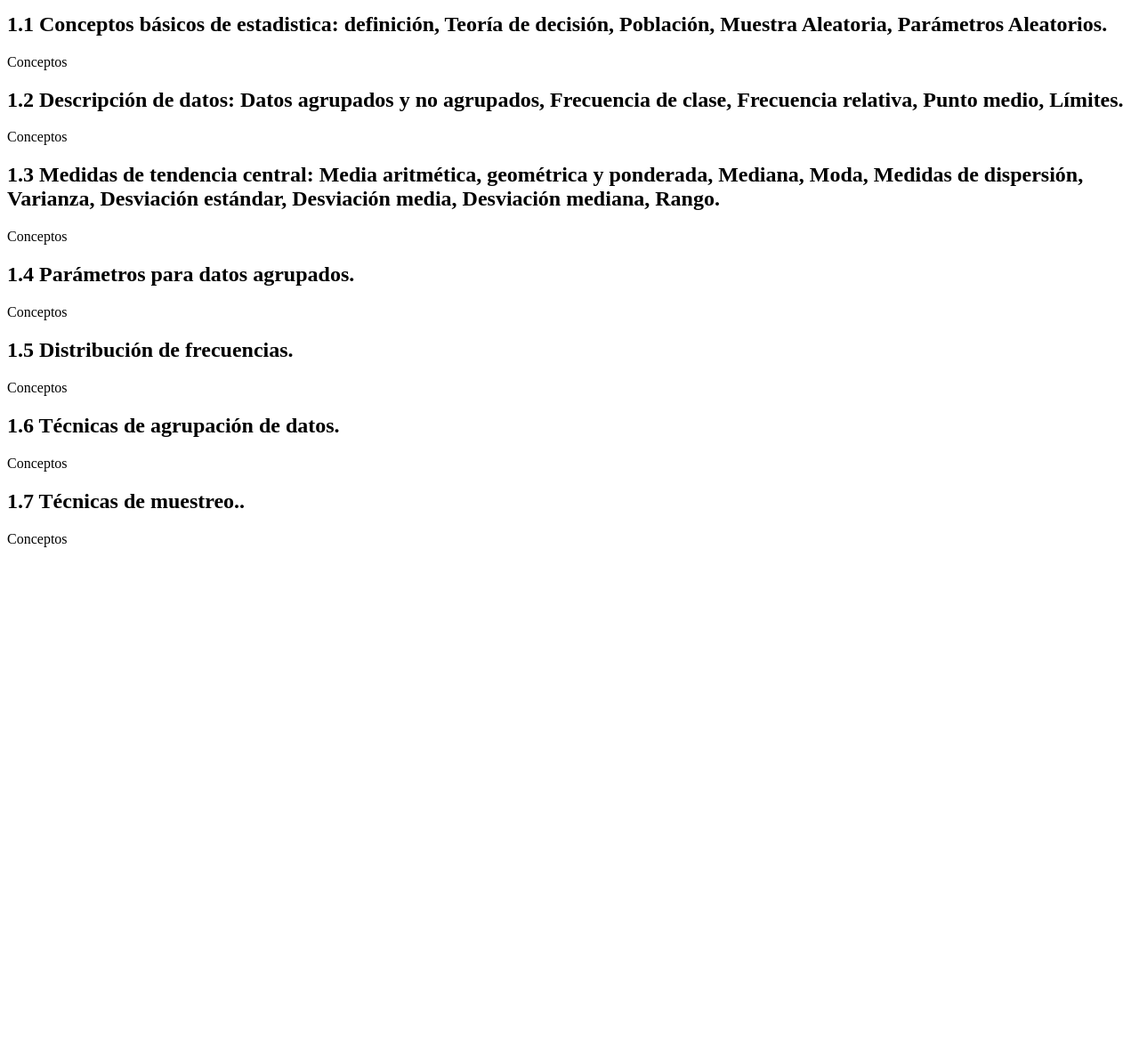
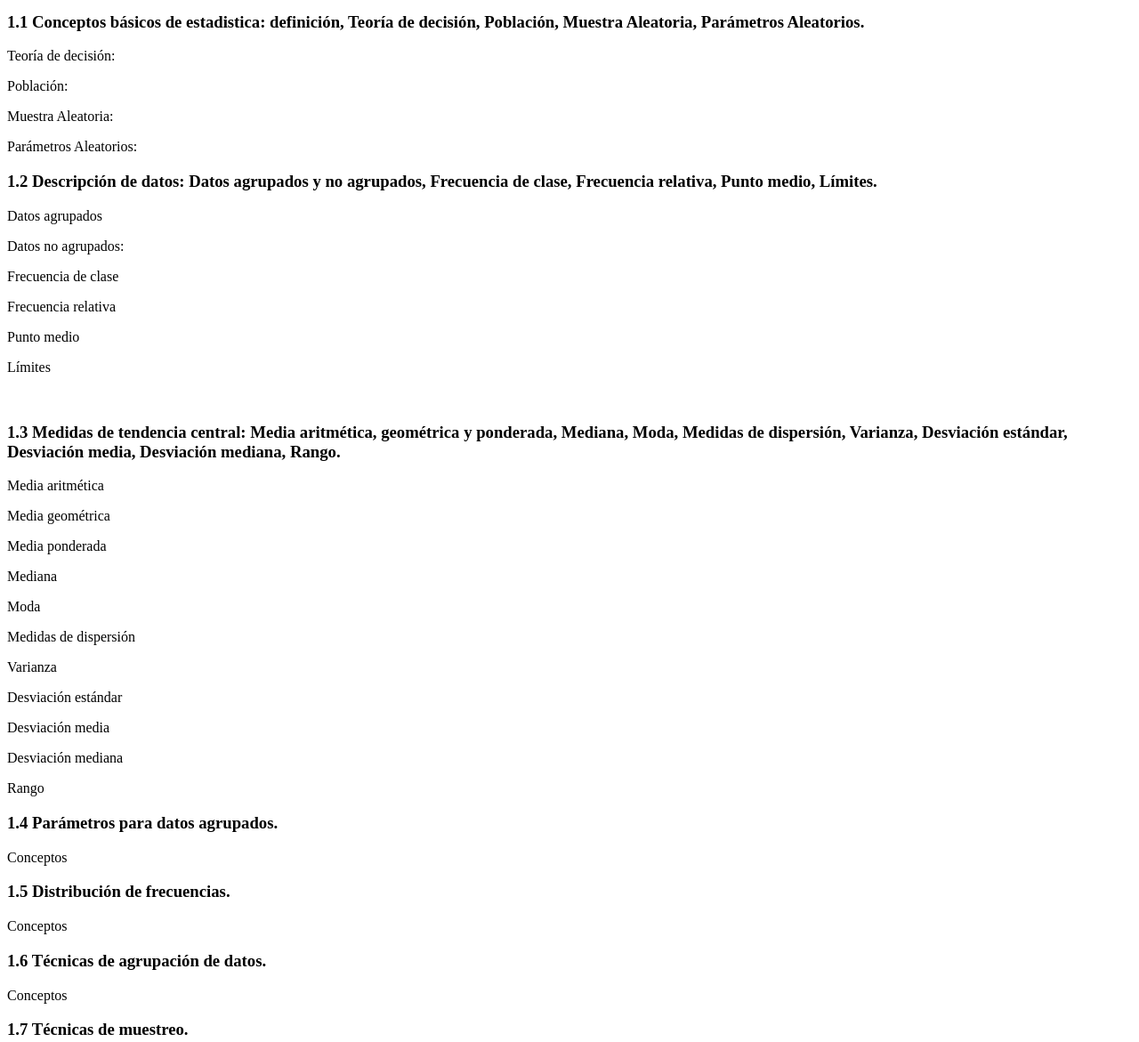
Before and after one commit to DanielAldanaLopez/TemarioPE, a plain HTML site: page Index.html in a window 1280 px wide. Shown: the part 100-1271 px from the top of the page at 89% size. Before the commit the page ends 800 px from the top, so only its background shows below. Drawn offline with Linux system fonts and the light colour scheme.

Commit message:
Punto de control

```diff
--- a/Index.html
+++ b/Index.html
@@ -18,26 +18,69 @@
 
 
     <!-- Detalles Importantes -->
-    <h2>1.1 Conceptos básicos de estadistica: definición, Teoría de decisión, Población, Muestra Aleatoria, Parámetros Aleatorios.</h2>
-    <p>Conceptos</p>
+    <h3>1.1 Conceptos básicos de estadistica: definición, Teoría de decisión, Población, Muestra Aleatoria, Parámetros Aleatorios.</h3>
 
-    <h2>1.2 Descripción de datos: Datos agrupados y no agrupados, Frecuencia de clase, Frecuencia relativa, Punto medio, Límites.</h2>
-    <p>Conceptos</p>
+    <p>Teoría de decisión: </p>
 
-    <h2>1.3 Medidas de tendencia central: Media aritmética, geométrica y ponderada, Mediana, Moda, Medidas de dispersión, Varianza, Desviación estándar, Desviación media, Desviación mediana, Rango.</h2>
-    <p>Conceptos</p>
+    <p>Población: </p>
 
-    <h2>1.4 Parámetros para datos agrupados.</h2>
+    <p>Muestra Aleatoria:</p>
+
+    <p>Parámetros Aleatorios:</p>
+
+
+
+    <h3>1.2 Descripción de datos: Datos agrupados y no agrupados, Frecuencia de clase, Frecuencia relativa, Punto medio, Límites.</h3>
+
+    <p>Datos agrupados</p>
+
+    <p>Datos no agrupados:</p>
+
+    <p>Frecuencia de clase</p>
+
+    <p>Frecuencia relativa</p>
+
+    <p>Punto medio</p>
+
+    <p>Límites</p>
+
+    <br>
+    <h3>1.3 Medidas de tendencia central: Media aritmética, geométrica y ponderada, Mediana, Moda, Medidas de dispersión, Varianza, Desviación estándar, Desviación media, Desviación mediana, Rango.</h3>
+
+    <p>Media aritmética</p>
+    <p>Media geométrica</p>
+
+    <p>Media ponderada</p>
+    <p>Mediana</p>
+    <p>Moda</p>
+    <p>Medidas de dispersión</p>
+    <p>Varianza</p>
+    <p>Desviación estándar</p>
+    <p>Desviación media</p>
+    <p>Desviación mediana</p>
+    <p>Rango</p>
+
+
+    <h3>1.4 Parámetros para datos agrupados.</h3>
     <p>Conceptos</p>
 
 
-    <h2>1.5 Distribución de frecuencias.</h2>
+
+
+
+    <h3>1.5 Distribución de frecuencias.</h3>
     <p>Conceptos</p>
 
-    <h2>1.6 Técnicas de agrupación de datos.</h2>
+
+
+
+    <h3>1.6 Técnicas de agrupación de datos.</h3>
     <p>Conceptos</p>
 
-    <h2>1.7 Técnicas de muestreo..</h2>
+
+
+
+    <h3>1.7 Técnicas de muestreo.</h3>
     <p>Conceptos</p>
 </body>
 
```
